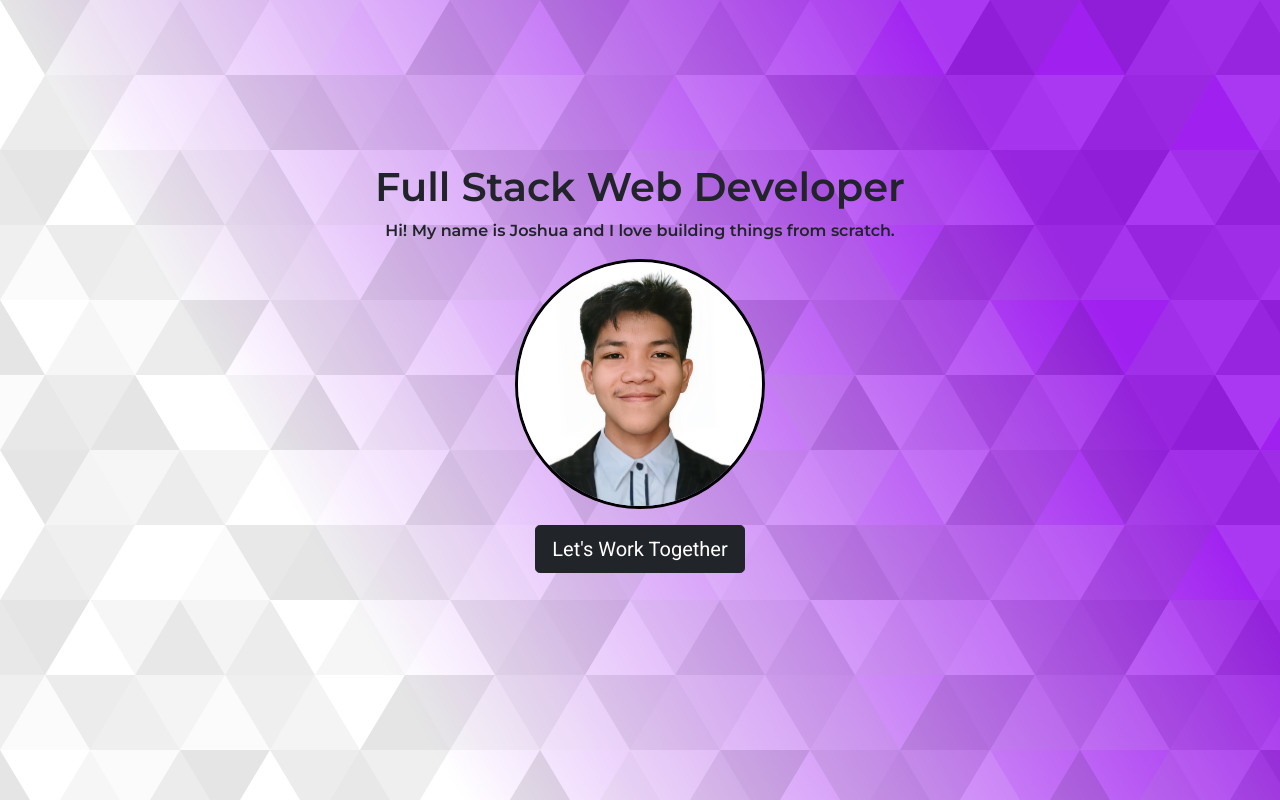
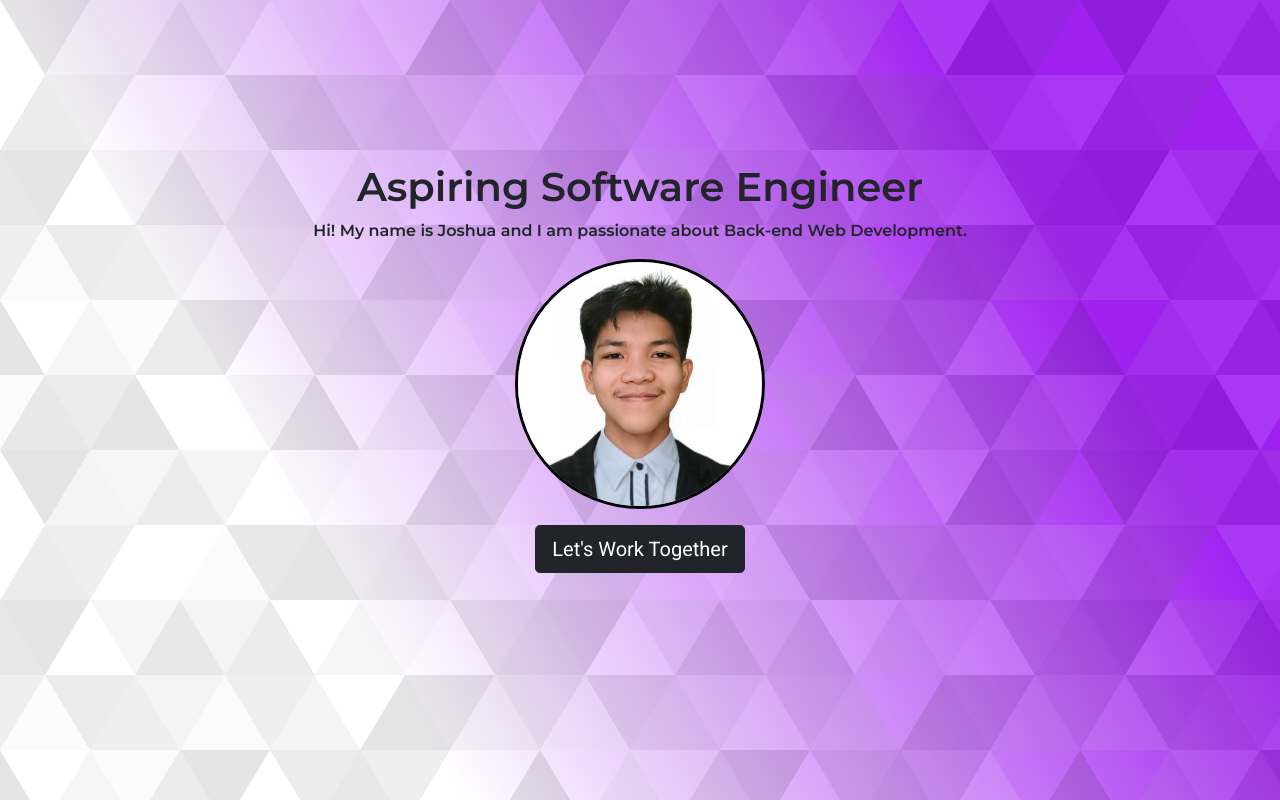
Before and after one commit to pi-josh/Personal-Portfolio, a plain HTML site: page index.html in a window 1280 px wide. Drawn offline with nearby package versions, Linux system fonts and the light colour scheme.

Commit message:
Updated some information

```diff
--- a/index.html
+++ b/index.html
@@ -13,8 +13,8 @@
 	<body>
 		<div class="container">
 			<section class="text-center mt-5" id="landing">
-				<h1>Full Stack Web Developer</h1>
-				<p>Hi! My name is Joshua and I love building things from scratch.</p>
+				<h1>Aspiring Software Engineer</h1>
+				<p>Hi! My name is Joshua and I am passionate about Back-end Web Development.</p>
 				<img id="profile" src="./images/jcm.jpg" id="profile" class="img fluid">
 				<a href="mailto:joshua.macatunao007@gmail.com" class="btn btn-dark btn-lg mt-3">Let's Work Together</a>
 			</section>
```
